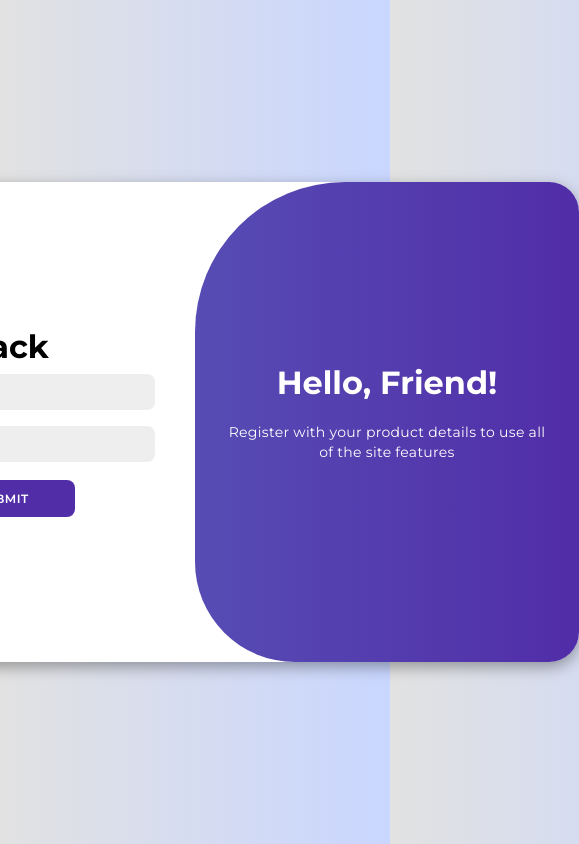
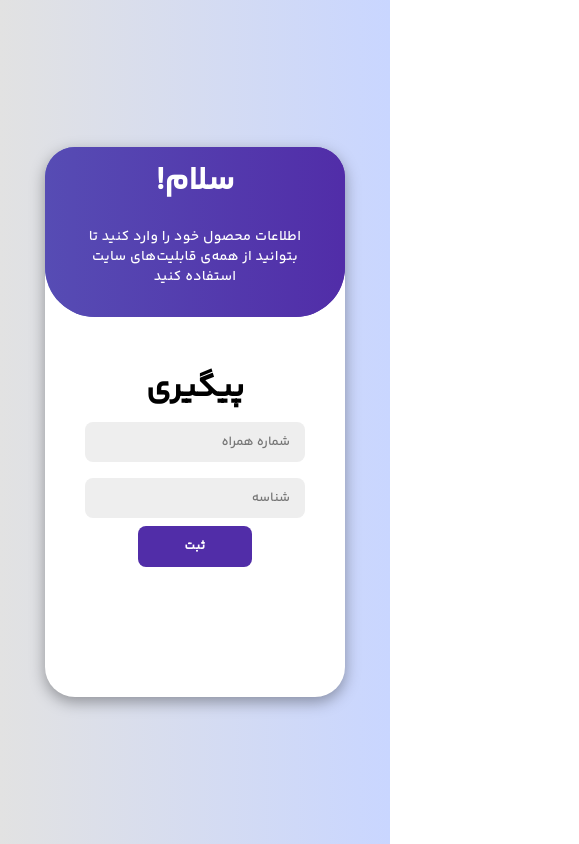
Before and after one commit to rzbeh/front, a React (Create React App) app: page / in a window 390 px wide. Shown: the whole page, 579 px wide, since content can reach past the window. Built offline with nearby package versions, Linux system fonts and the light colour scheme.

Commit message:
resposive and new fields

```diff
--- a/src/Components/DetailsForm.js
+++ b/src/Components/DetailsForm.js
@@ -27,9 +27,10 @@ export default function DetailsForm({ setStep }) {
     const serial = searchParams.get("serial");
     try {
       await api.submitDetails(serial, km, sellerNumber, engineId);
-      toast.success("Your information submitted successfully!");
-      setStep(0);
-    } catch (error) {}
+      toast.success("اطلاعات شما با موفقیت ثبت شد");
+    } catch (error) {
+      toast.error("خطایی در ثبت اطلاعات رخ داد");
+    }
   };
 
   const handleCalculate = async (e) => {
@@ -39,7 +40,7 @@ export default function DetailsForm({ setStep }) {
       const res = await api.calculateOperation(details?.km, currentKm);
       setCalculateResult(res.data);
     } catch (error) {
-      toast.error("An unexpected error accured");
+      toast.error("یک خطای غیر منتظره رخ داد! دوباره تلاش کنید");
     }
   };
 
@@ -49,34 +50,77 @@ export default function DetailsForm({ setStep }) {
 
   return (
     <div className="additional-details">
-      <form onSubmit={submitDetails} id="form">
-        <h1>Additional Details</h1>
-        <label htmlFor="engineId">Engine ID</label>
+      <form onSubmit={submitDetails} id="form" className="details-form">
+        <h1>اطلاعات تکمیلی</h1>
+        <div className="form-grid">
+          <div>
+            <label htmlFor="engineId">شناسه موتور</label>
             <input
               type="number"
               name="engineId"
-          placeholder="Engine ID"
+              placeholder="شناسه موتور"
               defaultValue={details?.engineId}
               required
             />
-        <label htmlFor="km">Kilometers</label>
+          </div>
+
+          <div>
+            <label htmlFor="km">کیلومتر</label>
             <input
               type="number"
               name="km"
-          placeholder="KM"
+              placeholder="کیلومتر"
               defaultValue={details?.km}
               required
             />
-        <label htmlFor="sellerNumber">Seller Number</label>
+          </div>
+
+          <div>
+            <label htmlFor="sellerNumber">شماره فروشنده</label>
             <input
               type="number"
               name="sellerNumber"
-          placeholder="Seller number"
+              placeholder="شماره فروشنده"
               defaultValue={details?.sellernum}
               required
             />
+          </div>
+
+          <div>
+            <label htmlFor="carType">نوع خودرو</label>
+            <input
+              type="text"
+              name="carType"
+              placeholder="نوع خودرو"
+              defaultValue={details?.carType}
+              disabled
+            />
+          </div>
+
+          <div>
+            <label htmlFor="code">شماره مدل</label>
+            <input
+              type="text"
+              name="code"
+              placeholder="شماره مدل"
+              defaultValue={details?.code}
+              disabled
+            />
+          </div>
+
+          <div>
+            <label htmlFor="type">نوع کالا</label>
+            <input
+              type="text"
+              name="type"
+              placeholder="نوع کالا"
+              defaultValue={details?.type}
+              disabled
+            />
+          </div>
+        </div>
         <button type="submit" className="main-button">
-          Submit
+          ثبت
         </button>
       </form>
       {details?.km && (
@@ -84,21 +128,28 @@ export default function DetailsForm({ setStep }) {
           <input
             type="number"
             name="currentKm"
-            placeholder="Current Kilometers"
+            placeholder="کیلومتر کنونی"
             required
           />
           {calculateResult && (
-            <p className="result-text">{`Kilometers driven: ${
+            <p className="result-text">{`شما ${
               calculateResult?.kilometersDriven
-            } and You ${
-              !calculateResult?.isReplacementNeeded ? "don't" : ""
-            } need replacement`}</p>
+            } کیلومتر سپری کرده‌اید و نیاز به تعویض ${
+              calculateResult?.isReplacementNeeded ? "دارید" : "ندارید"
+            }`}</p>
           )}
           <button type="submit" className="main-button">
-            Calculate
+            محاسبه
           </button>
         </form>
       )}
     </div>
   );
 }
+
+// شماره مدل
+// code
+// خوردرو نوع
+// carType
+// نوع کالا
+// type
--- a/src/Components/PhoneIdForm.js
+++ b/src/Components/PhoneIdForm.js
@@ -1,9 +1,9 @@
-import React from "react";
+import React, { useState } from "react";
+import { useSearchParams } from "react-router-dom";
 import api from "../API/api";
-import toast from "react-hot-toast";
-import { useSearchParams } from "react-router-dom";
 
 export default function PhoneIdForm({ setStep }) {
+  const [error, setError] = useState("");
   const [searchParams, setSearchParams] = useSearchParams();
 
   const checkSerial = async (e) => {
@@ -15,32 +15,41 @@ export default function PhoneIdForm({ setStep }) {
       setSearchParams({ phoneNumber: phoneNumber, serial: serial });
       setStep(1);
     } catch (error) {
-      if (error.status === 404) {
-        toast.error("Invalid combination of phone number and ID");
+      if (error.status === 404 || error.status === 400) {
+        setError("شماره همراه یا آیدی اشتباه است");
+        // toast.error("Invalid combination of phone number and ID");
       } else {
-        toast.error("An Unexpected error accured");
+        setError("یک خطای غیر منتظره رخ داد! دوباره تلاش کنید");
+        // toast.error("An Unexpected error accured");
       }
     }
   };
 
   return (
-    <form onSubmit={checkSerial} id="form">
-      <h1>Track</h1>
+    <form onSubmit={checkSerial} id="form" className="sign-in">
+      <h1>پیگیری</h1>
       <input
         type="text"
         name="phone"
-        placeholder="Phone"
+        placeholder="شماره همراه"
         defaultValue={searchParams.get("phoneNumber")}
         required
       />
       <input
         type="number"
         name="id"
-        placeholder="ID"
+        placeholder="شناسه"
         defaultValue={searchParams.get("serial")}
         required
       />
-      <button type="submit" className="main-button">Submit</button>
+      {error !== "" && (
+        <div className="error-box">
+          <p className="error">{error}</p>
+        </div>
+      )}
+      <button type="submit" className="main-button">
+        ثبت
+      </button>
     </form>
   );
 }
--- a/src/Components/Track.js
+++ b/src/Components/Track.js
@@ -2,24 +2,26 @@ import { useState } from "react";
 import PhoneIdForm from "./PhoneIdForm";
 import "./style.css";
 import DetailsForm from "./DetailsForm";
-import { useSearchParams } from "react-router-dom";
 
 const TrackForm = () => {
   const [step, setStep] = useState(0);
-  const [searchParams, setSearchParams] = useSearchParams();
 
   return (
-    <div className="container" id="container">
-      <div className="form-container sign-in">
+    <div
+      className={`container ${step === 1 && "details-container"}`}
+      id="container"
+    >
+      <div className="form-container">
         {step === 0 && <PhoneIdForm setStep={setStep} />}
         {step === 1 && <DetailsForm setStep={setStep} />}
       </div>
       <div className="toggle-container">
         <div className="toggle">
           <div className="toggle-panel toggle-right">
-            <h1>Hello, Friend!</h1>
+            <h1>!سلام</h1>
             <p>
-              Register with your product details to use all of the site features
+              اطلاعات محصول خود را وارد کنید تا بتوانید از همه‌ی قابلیت‌های سایت
+              استفاده کنید
             </p>
           </div>
         </div>
--- a/src/Components/style.css
+++ b/src/Components/style.css
@@ -1,10 +1,15 @@
-@import url("https://fonts.googleapis.com/css2?family=Montserrat:wght@300;400;500;600;700&display=swap");
+@font-face {
+  font-family: "YekanBakh";
+  src: url("../../public/Fonts/YekanBakh-VF.ttf") format("truetype");
+  font-weight: normal;
+  font-style: normal;
+}
 
 * {
   margin: 0;
   padding: 0;
   box-sizing: border-box;
-  font-family: "Montserrat", sans-serif;
+  font-family: "YekanBakh", sans-serif;
 }
 
 body {
@@ -25,7 +30,7 @@ body {
   overflow: hidden;
   width: 768px;
   max-width: 100%;
-  min-height: 480px;
+  min-height: 550px;
 }
 
 .container p {
@@ -56,7 +61,7 @@ body {
   font-weight: 600;
   letter-spacing: 0.5px;
   text-transform: uppercase;
-  margin-top: 10px;
+  margin-top: 0px;
   cursor: pointer;
 }
 
@@ -78,8 +83,7 @@ body {
 .form-container form {
   label {
     width: 100%;
-    text-align: left;
-    margin-top: 8px;
+    text-align: right;
     font-size: 13px;
   }
 }
@@ -99,12 +103,13 @@ body {
   position: absolute;
   top: 0;
   height: 100%;
+  width: 50%;
   transition: all 0.6s ease-in-out;
 }
 
 .sign-in {
   left: 0;
-  width: 50%;
+  width: 100%;
   z-index: 2;
 }
 
@@ -229,7 +234,79 @@ body {
 }
 
 .result-text {
-    margin: 0 !important;
-    font-size: 12px !important;
+  margin: 0 0 8px 0 !important;
+  font-size: 12px !important;
+  font-weight: 600;
+  text-align: center;
+}
+
+.error-box {
+  p {
+    margin: 0;
+    color: red;
+    margin-bottom: 8px;
+  }
+}
+
+.details-form .form-grid {
+  display: grid;
+  direction: rtl;
+  grid-template-columns: repeat(2, 1fr);
+  gap: 12px;
+}
+
+.form-grid div {
+  display: flex;
+  flex-direction: column;
+}
+
+@media screen and (max-width: 790px) {
+  .form-container {
+    position: relative;
+  }
+
+  .container {
+    width: 300px;
+    display: flex;
+    flex-direction: column;
+    justify-content: flex-end;
+    align-items: center;
+    overflow: scroll;
+  }
+
+  .sign-in {
+    width: 100%;
+    margin-bottom: 130px;
+  }
+
+  .form-container {
+    width: 100%;
+  }
+
+  .toggle-container {
+    position: absolute;
+    top: 0px;
+    left: 50%;
+    transform: translateX(-50%);
+    background: linear-gradient(to right, #5c6bc0, #512da8);
+    color: white;
+    border-radius: 20px 20px 50px 50px;
+    width: 100%;
+    height: 170px;
     text-align: center;
+  }
+
+  .details-form {
+    margin-top: 160px;
+    margin-bottom: 30px;
+  }
+
+  .details-container {
+    margin-top: 400px;
+    margin-bottom: 25px;
+  }
+
+  .details-form .form-grid {
+    grid-template-columns: repeat(1, 1fr);
+  }
 }
--- a/src/index.css
+++ b/src/index.css
@@ -11,3 +11,7 @@ code {
   font-family: source-code-pro, Menlo, Monaco, Consolas, 'Courier New',
     monospace;
 }
+
+input {
+  direction: rtl;
+}
```
Also changed, not shown: public/Fonts/YekanBakh-VF.ttf (added). Lines whose indentation alone changed are shown as unchanged.
